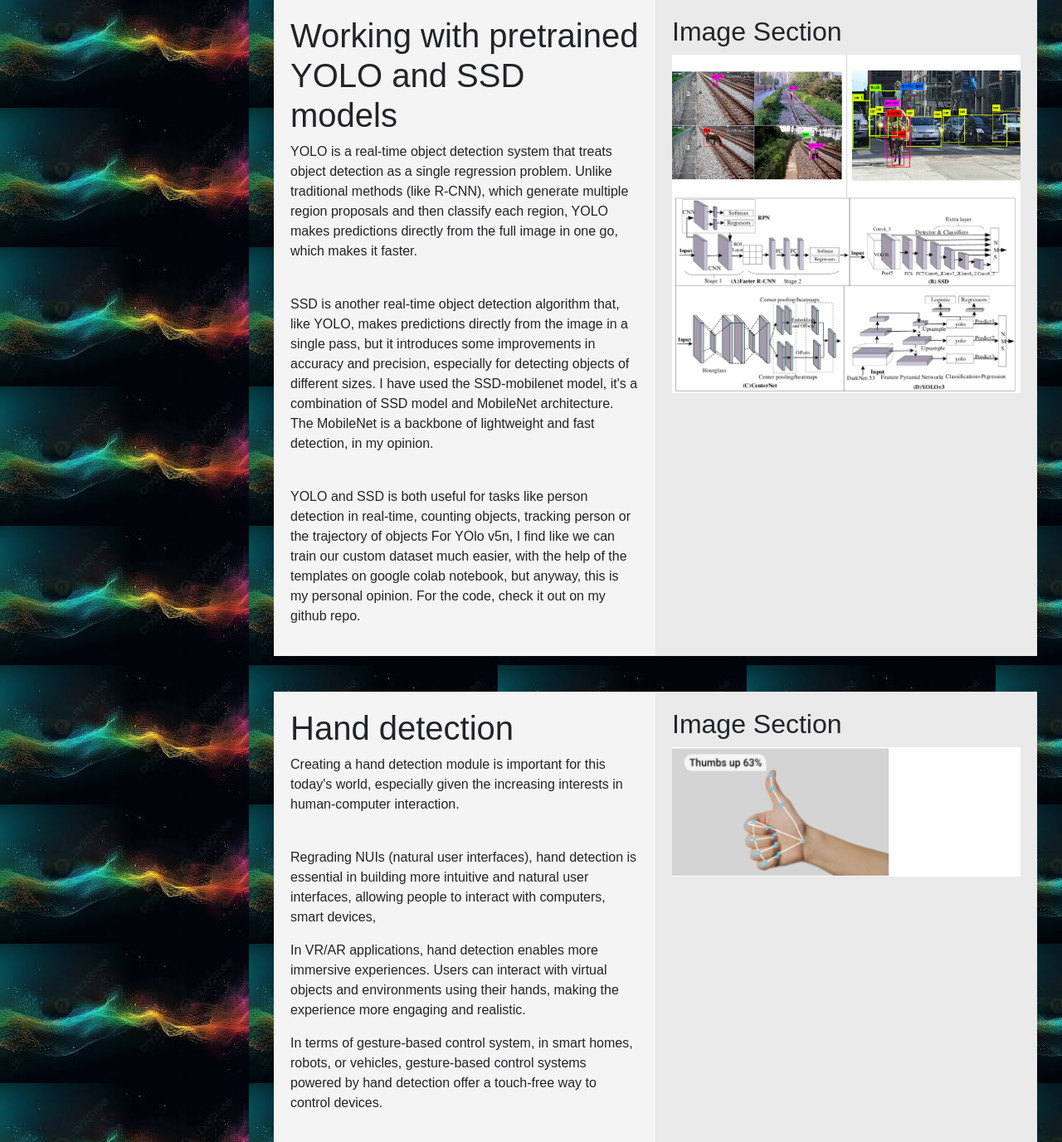
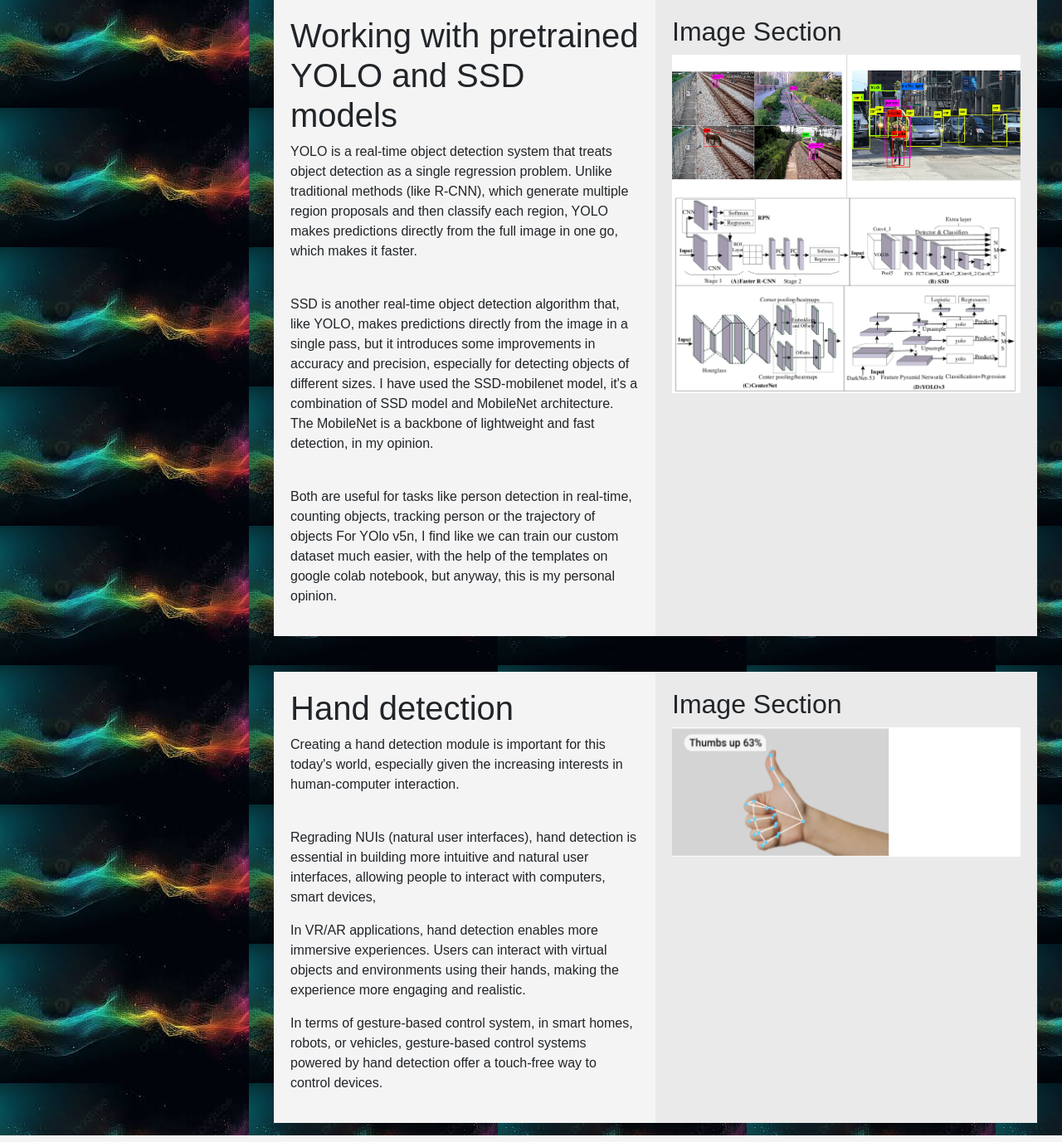
Before and after one commit to minhquang5014/personal-web-flask, a Flask app: page /computer-vision in a window 1280 px wide. Shown: the part 1214-2591 px from the top of the page at 83% size. Run offline with Flask 3, Linux system fonts and the light colour scheme; some libraries are stand-ins or nearby versions.

Commit message:
fixing the content

```diff
--- a/website/auth.py
+++ b/website/auth.py
@@ -26,6 +26,7 @@ def login():
                 load_dotenv()
                 sheet = GoogleSheetClient(os.getenv('DATABASE'), 'database')
                 sheet.write_in4_to_spreadsheet(email, full_name, dtString)
+                print("successfully writing in4 to database")
             except Exception as e:
                 print(e)
             resp = redirect(url_for('views.home'))
--- a/website/templates/computer_vision.html
+++ b/website/templates/computer_vision.html
@@ -62,9 +62,8 @@
         </p>
         <br>
         <p>
-            YOLO and SSD is both useful for tasks like person detection in real-time, counting objects, tracking person or the trajectory of objects
+            Both are useful for tasks like person detection in real-time, counting objects, tracking person or the trajectory of objects
             For YOlo v5n, I find like we can train our custom dataset much easier, with the help of the templates on google colab notebook, but anyway, this is my personal opinion.
-            For the code, check it out on my github repo.
         </p>
     </div>
     <div class="right-column">
```
